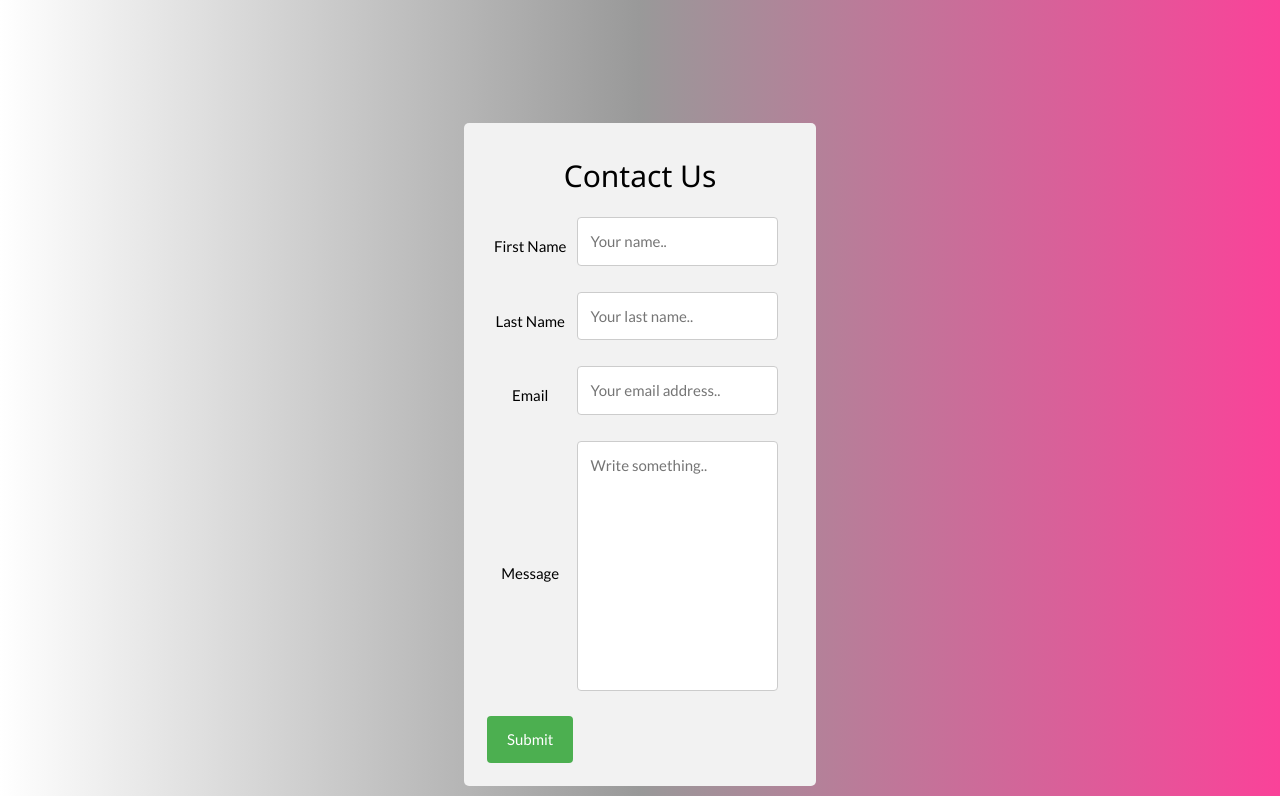
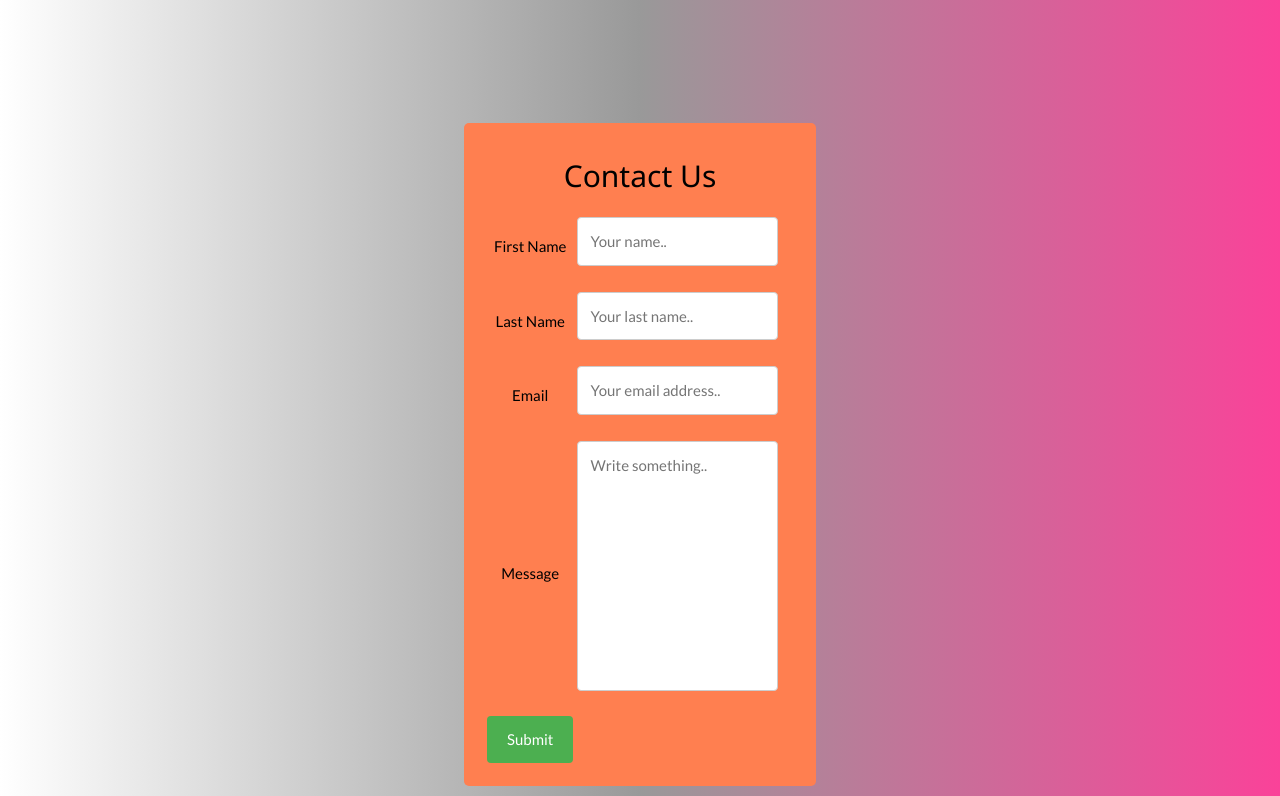
Before and after one commit to Wilsontheman/u.m.o, a plain HTML site: page index.html in a window 1280 px wide. Shown: the part 3744-4540 px from the top of the page. Drawn offline with nearby package versions, Linux system fonts and the light colour scheme.

Commit message:
Update index.css

```diff
--- a/index.css
+++ b/index.css
@@ -32,6 +32,6 @@ button:hover {
 }
 .container {
   border-radius: 5px;
-  background-color: #f2f2f2;
+  background-color:coral;
   padding: 20px;
 }
```
